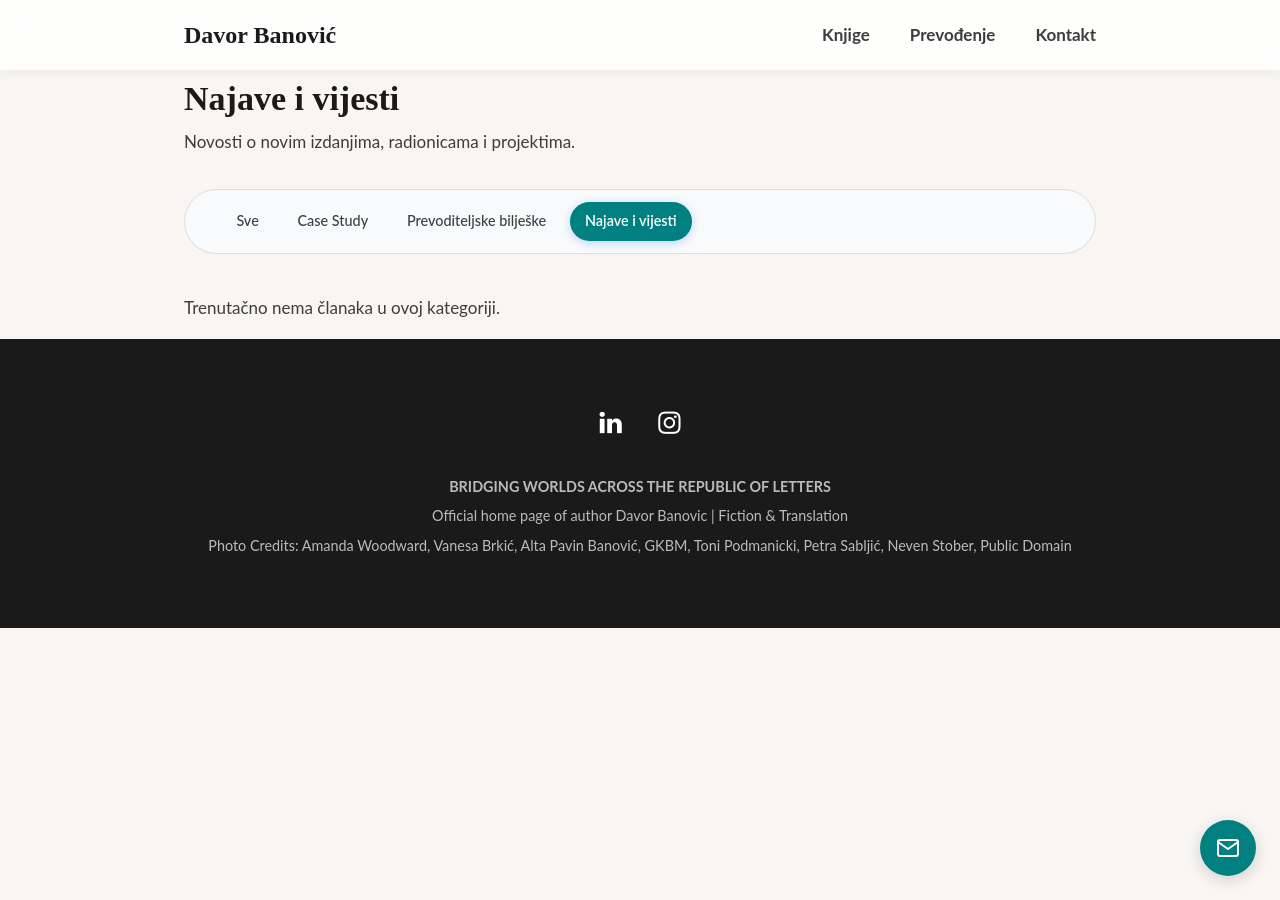
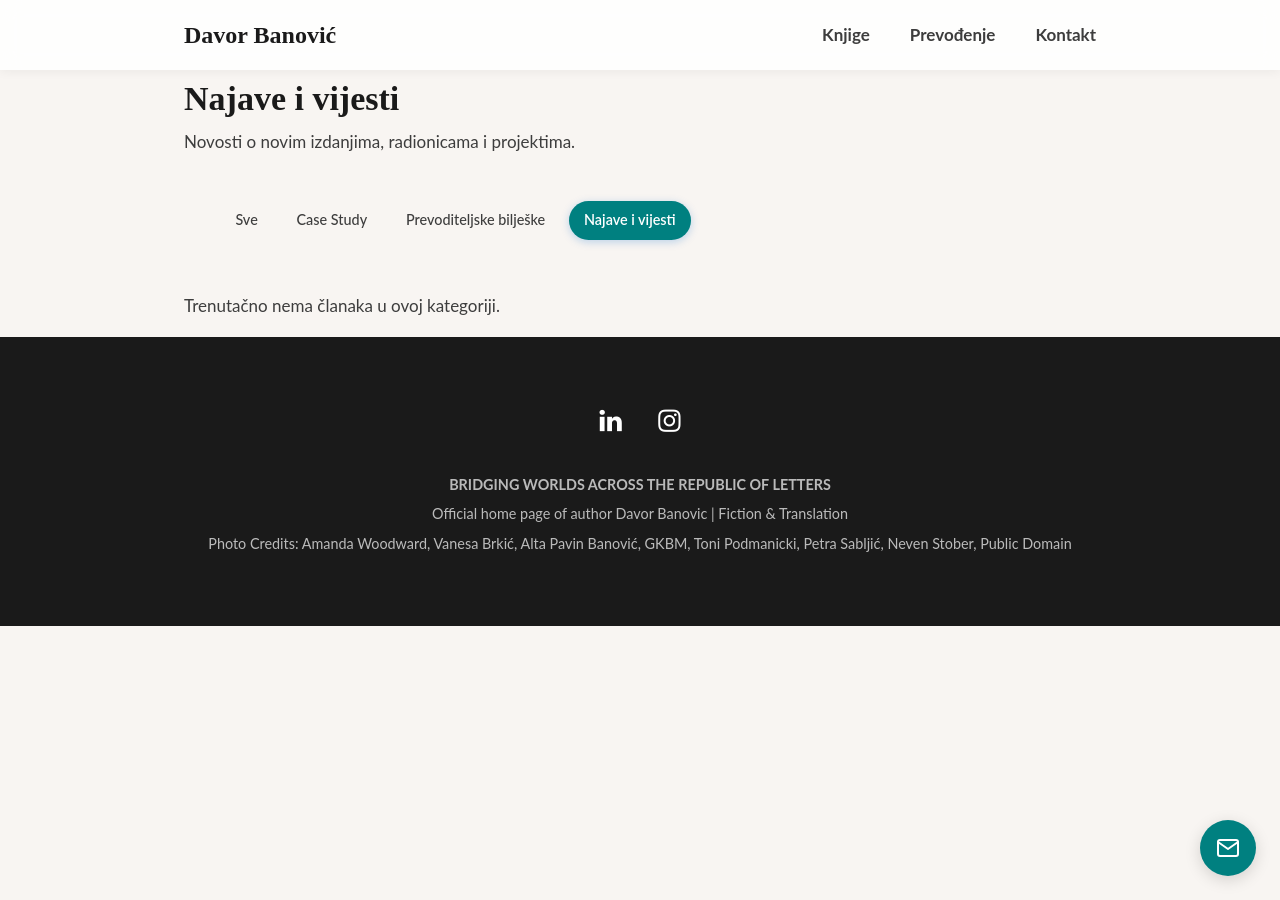
Before and after one commit to banovotz/banovotz.github.io, a Jekyll site: the page built from _pages/cat-najave.html, in a window 1280 px wide. Built offline with Jekyll 4.4.1, drawn with Linux system fonts in a browser that asks for light colours.

Commit message:
Fixed individual category page display

```diff
--- a/_layouts/category_page.html
+++ b/_layouts/category_page.html
@@ -18,12 +18,21 @@
 
   <!-- Lista članaka iz te kategorije -->
   <div class="posts-list">
-    {% assign filtered_posts = site.posts | where: "category", page.category_slug %}
+   <!-- Prikupljanje članaka za točnu kategoriju -->
+{% assign filtered_posts = "" | split: "" %}
 
-    {% if filtered_posts.size > 0 %}
-       <div class="notes-grid">
-    {% for post in site.posts %}
-    <article class="note-card">
+{% for post in site.posts %}
+  <!-- Ako post koristi 'category' ili 'categories', prevaramo ih u niz -->
+  {% if post.categories contains page.category_slug or post.category == page.category_slug %}
+    {% assign filtered_posts = filtered_posts | push: post %}
+  {% endif %}
+{% endfor %}
+
+<div class="posts-grid">
+  {% if filtered_posts.size > 0 %}
+    {% for post in filtered_posts %}
+      <!-- Prikaz kartice posta -->
+     <article class="note-card">
       <div class="note-card-meta">
         <time datetime="{{ post.date | date_to_xmlschema }}">
           {{ post.date | date: "%d.%m.%Y." }}
@@ -46,21 +55,10 @@
       </a>
     </article>
     {% endfor %}
-  </div>
-    {% else %}
+  {% else %}
+    <div class="no-posts">
       <p>Trenutačno nema članaka u ovoj kategoriji.</p>
-    {% endif %}
-  </div>
+    </div>
+  {% endif %}
 </div>
-
-  <!-- GA -->
-    <script>
-        (function (i, s, o, g, r, a, m) {
-            i['GoogleAnalyticsObject'] = r; i[r] = i[r] || function () {
-                (i[r].q = i[r].q || []).push(arguments)
-            }, i[r].l = 1 * new Date(); a = s.createElement(o),
-                m = s.getElementsByTagName(o)[0]; a.async = 1; a.src = g; m.parentNode.insertBefore(a, m)
-        })(window, document, 'script', '//www.google-analytics.com/analytics.js', 'ga');
-        ga('create', 'UA-38758949-3', 'auto');
-        ga('send', 'pageview');
-    </script>
+</div>
--- a/assets/css/style.css
+++ b/assets/css/style.css
@@ -1220,9 +1220,9 @@
   gap: 1rem;
   margin: 2rem 0 2.5rem 0;
   padding: 0.75rem 1.25rem;
-  background-color: var(--card-bg, #f8fafc);
+  /*background-color: var(--card-bg, #f8fafc);
   border: 1px solid var(--border-color, #e2e8f0);
-  border-radius: 50px; /* Pilula oblik spremnika */
+  border-radius: 50px; /* Pilula oblik spremnika */*/
   flex-wrap: wrap; /* Omogućuje uredan prelom na mobitelima */
 }
 
```
